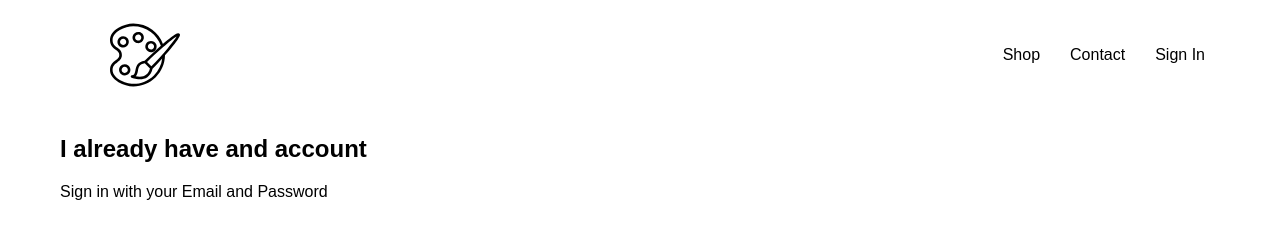
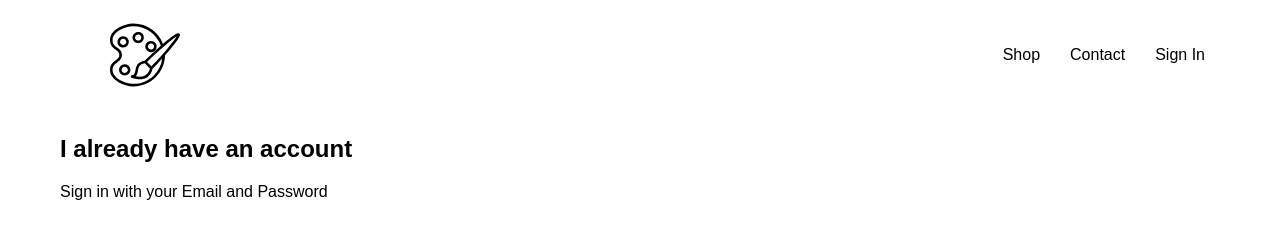
Before and after one commit to Espe-on/alias-art-co, a React (Create React App) app: page /signin in a window 1280 px wide. Shown: the top 225 px of the page. Built offline with nearby package versions, Linux system fonts and the light colour scheme; a web font is replaced by a local one.

Commit message:
Spelling correction

```diff
--- a/src/components/sign-in/sign-in.component.jsx
+++ b/src/components/sign-in/sign-in.component.jsx
@@ -28,7 +28,7 @@ class SignIn extends React.Component {
     render(){
         return(
             <div className="sign-in">
-                <h2>I already have and account</h2>
+                <h2>I already have an account</h2>
                 <span>Sign in with your Email and Password</span>
 
                 <form onSubmit={this.handleSubmit}>
```
